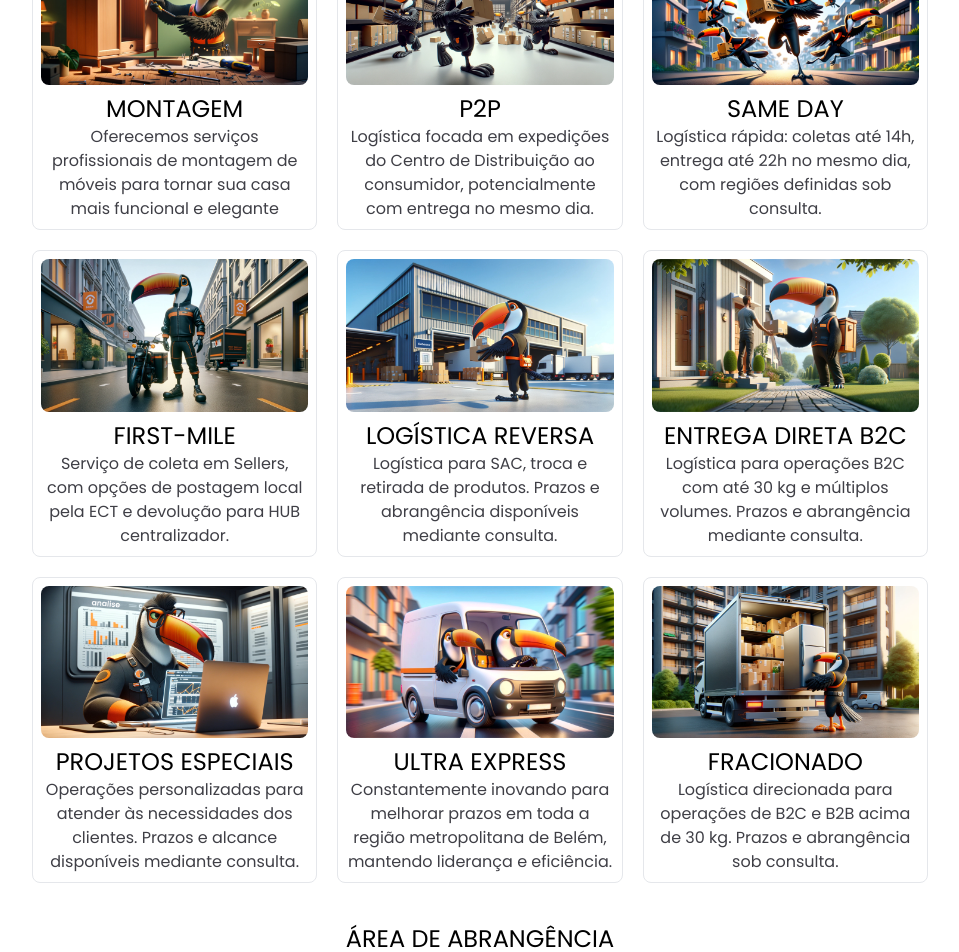
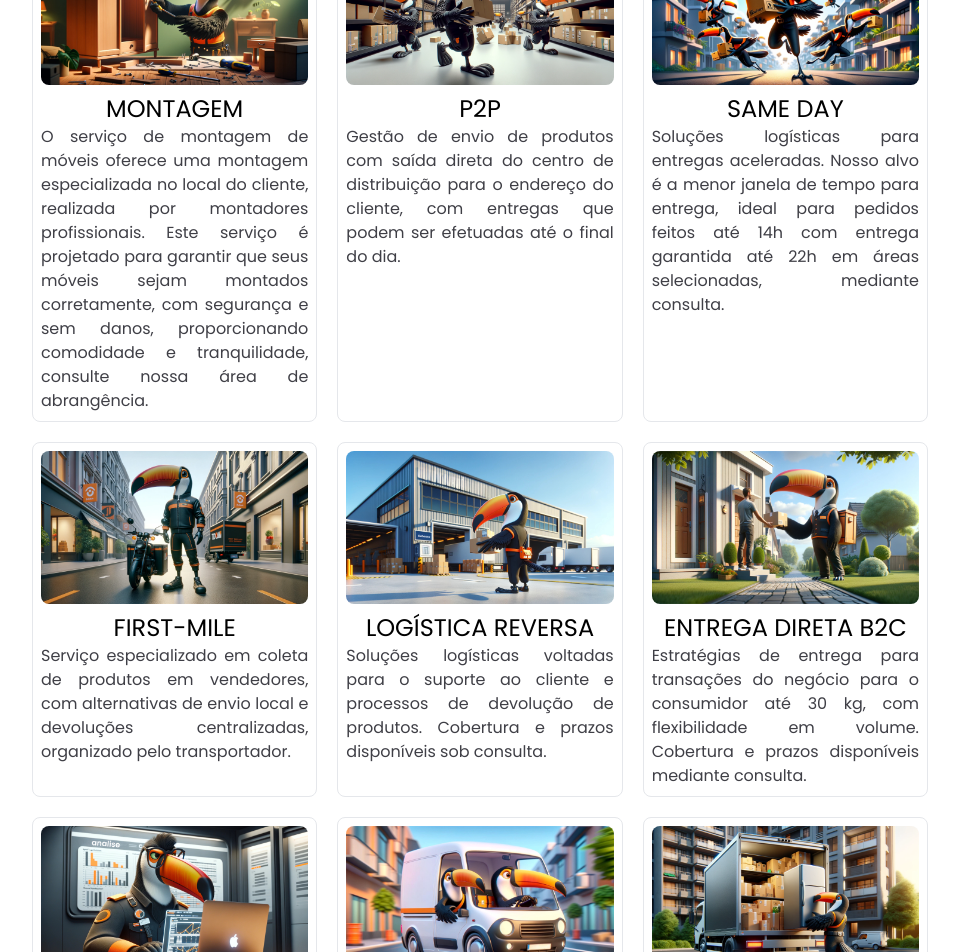
Before and after one commit to lvdamaceno/ultralog, a Next.js app: page / in a window 1280 px wide. Shown: the part 880-1832 px from the top of the page, without its empty margins (160-1119 px from the left). Built offline with nearby package versions, Linux system fonts and the light colour scheme.

Commit message:
update servicos

```diff
--- a/src/app/components/Servico.tsx
+++ b/src/app/components/Servico.tsx
@@ -2,13 +2,13 @@ import Image from 'next/image';
 
 export default function Servico(props: any) {
   return (
-    <div className="card border flex flex-col gap-2 rounded-lg overflow-hidden p-2 hover:shadow-2xl  w-full">
+    <div className="card border flex flex-col gap-2 rounded-lg overflow-hidden p-2 hover:shadow-xl  w-full">
       <div className="w-full rounded-lg overflow-hidden">
         <Image src={props.src} alt="image" quality={50} />
       </div>
       <div className=" flex flex-col gap-2">
         <h1 className="uppercase text-2xl h-6 text-center">{props.title}</h1>
-        <p className="text-center text-zinc-700">{props.text}</p>
+        <p className="text-justify text-zinc-700">{props.text}</p>
       </div>
     </div>
   );
--- a/src/app/sections/Servicos.tsx
+++ b/src/app/sections/Servicos.tsx
@@ -10,6 +10,7 @@ import firstmile from '/src/app/assets/servicos/first-mile.jpeg';
 import reversa from '/src/app/assets/servicos/reversa.jpg';
 import b2c from '/src/app/assets/servicos/b2c.jpg';
 import especiais from '/src/app/assets/servicos/especiais.jpg';
+
 import fracionado from '/src/app/assets/servicos/fracionado.jpeg';
 
 export default function Servicos(props: any) {
@@ -21,17 +22,17 @@ export default function Servicos(props: any) {
       <div className="cards flex flex-col justify-between gap-5 pb-5 px-5 md:flex-row md:px-0">
         <Servico
           title="MONTAGEM"
-          text="Oferecemos serviços profissionais de montagem de móveis para tornar sua casa mais funcional e elegante"
+          text="O serviço de montagem de móveis oferece uma montagem especializada no local do cliente, realizada por montadores profissionais. Este serviço é projetado para garantir que seus móveis sejam montados corretamente, com segurança e sem danos, proporcionando comodidade e tranquilidade, consulte nossa área de abrangência."
           src={montagem}
         />
         <Servico
           title="P2P "
-          text="Logística focada em expedições do Centro de Distribuição ao consumidor, potencialmente com entrega no mesmo dia."
+          text="Gestão de envio de produtos com saída direta do centro de distribuição para o endereço do cliente, com entregas que podem ser efetuadas até o final do dia."
           src={p2p}
         />
         <Servico
           title="SAME DAY"
-          text="Logística rápida: coletas até 14h, entrega até 22h no mesmo dia, com regiões definidas sob consulta."
+          text="Soluções logísticas para entregas aceleradas. Nosso alvo é a menor janela de tempo para entrega, ideal para pedidos feitos até 14h com entrega garantida até 22h em áreas selecionadas, mediante consulta."
           src={sameday}
         />
       </div>
@@ -39,19 +40,19 @@ export default function Servicos(props: any) {
         <Servico
           title="FIRST-MILE
             "
-          text="Serviço de coleta em Sellers, com opções de postagem local pela ECT e devolução para HUB centralizador."
+          text="Serviço especializado em coleta de produtos em vendedores, com alternativas de envio local e devoluções centralizadas, organizado pelo transportador."
           src={firstmile}
         />
         <Servico
           title="LOGÍSTICA REVERSA
             "
-          text="Logística para SAC, troca e retirada de produtos. Prazos e abrangência disponíveis mediante consulta."
+          text="Soluções logísticas voltadas para o suporte ao cliente e processos de devolução de produtos. Cobertura e prazos disponíveis sob consulta."
           src={reversa}
         />
         <Servico
           title="ENTREGA DIRETA B2C
             "
-          text="Logística para operações B2C com até 30 kg e múltiplos volumes. Prazos e abrangência mediante consulta.
+          text="Estratégias de entrega para transações do negócio para o consumidor até 30 kg, com flexibilidade em volume. Cobertura e prazos disponíveis mediante consulta.
             "
           src={b2c}
         />
@@ -60,18 +61,18 @@ export default function Servicos(props: any) {
       <div className="cards flex flex-col justify-between gap-5 pb-5 px-5 md:flex-row md:px-0">
         <Servico
           title="PROJETOS ESPECIAIS"
-          text="Operações personalizadas para atender às necessidades dos clientes. Prazos e alcance disponíveis mediante consulta.
+          text="Criamos soluções sob medida para atender às exigências específicas dos nossos clientes. Disponibilidade e prazos sob consulta.
             "
           src={especiais}
         />
         <Servico
           title="ultra EXPRESs"
-          text="Constantemente inovando para melhorar prazos em toda a região metropolitana de Belém, mantendo liderança e eficiência."
+          text="Comprometidos em liderar com inovações e melhorias contínuas em prazos, abrangendo toda nossa área de serviço. Presentes em toda a região metropolitana de Belém."
           src={express}
         />
         <Servico
           title="FRACIONADO"
-          text="Logística direcionada para operações de B2C e B2B acima de 30 kg. Prazos e abrangência sob consulta."
+          text="Logística adaptada para B2C para itens acima de 30 kg, com prazos e áreas de serviço sob consulta."
           src={fracionado}
         />
       </div>
```
